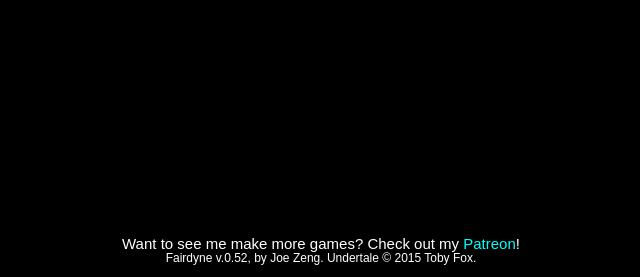
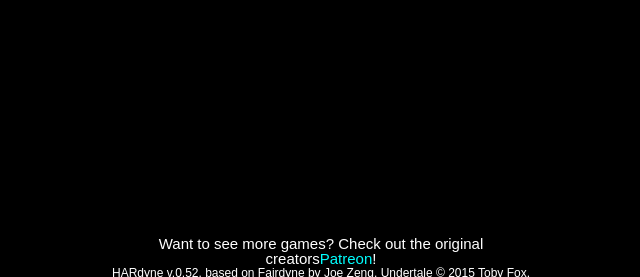
Before and after one commit to joezeng/fairdyne, a plain HTML site: page index.html in a window 1280 px wide. Shown: the part 523-800 px from the top of the page, without its empty margins (319-959 px from the left). Drawn offline with Linux system fonts and the light colour scheme; no server answers; a web font is replaced by a local one.

Commit message:
it begins

```diff
--- a/index.html
+++ b/index.html
@@ -56,8 +56,8 @@
 
 	<div class="bottom-credits">
 		<p>
-		<span style="font-size: 125%;">Want to see me make more games? Check out my <a href="http://patreon.com/joezeng" onclick="trackOutboundLink('http://patreon.com/joezeng');">Patreon</a>!</span><br>
-			<span><span id="fairdyne">Fairdyne</span> v.0.52, by Joe Zeng.</span>
+		<span style="font-size: 125%;">Want to see more games? Check out the original creators<a href="http://patreon.com/joezeng" onclick="trackOutboundLink('http://patreon.com/joezeng');">Patreon</a>!</span><br>
+			<span><span id="fairdyne">HARdyne</span> v.0.52, based on Fairdyne by Joe Zeng.</span>
 			<span>Undertale &copy; 2015 Toby Fox.</span>
 		</p>
 	</div>
```
